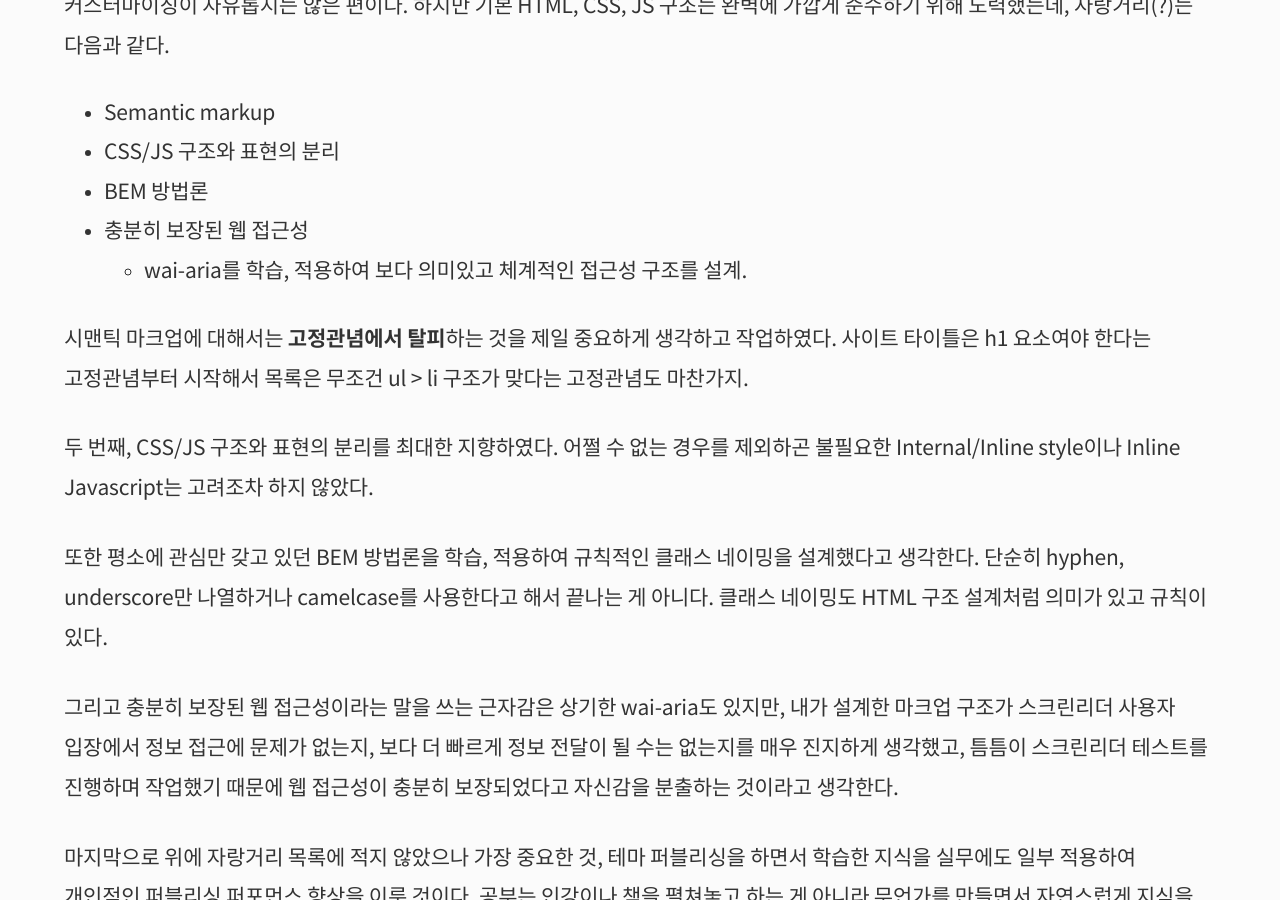
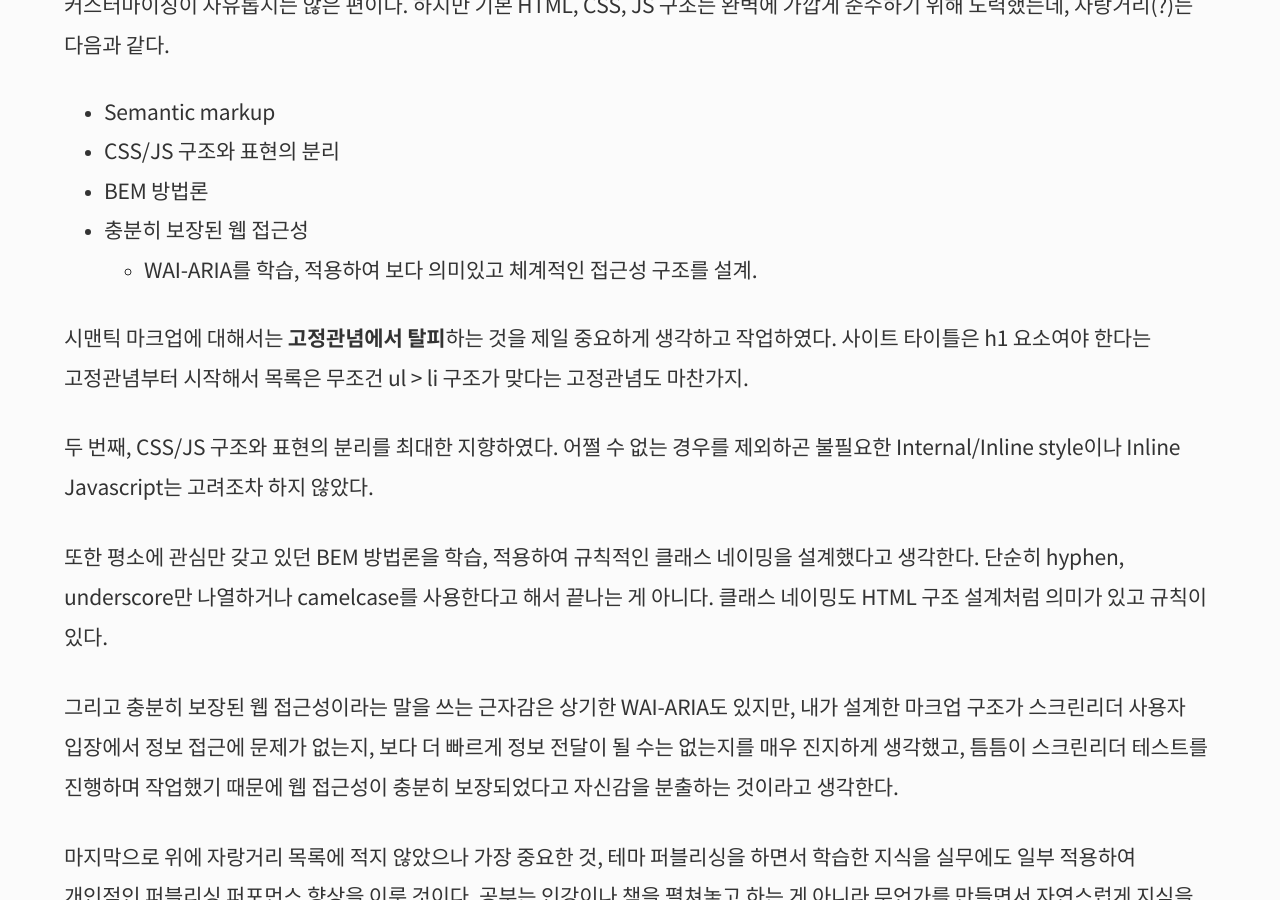
Before and after one commit to selosele/selosele.github.io, a Jekyll site: the page built from _posts/2020-06-24-made-jekyll-theme.md, in a window 1280 px wide and 900 px high, scrolled down 866 px. Built offline with Jekyll 4.4.1, drawn with Linux system fonts in a browser that asks for light colours; cached includes are drawn as plain includes; comment, search, counter and statistics services are not loaded.

Commit message:
포스트 수정

```diff
--- a/_posts/2020-06-24-made-jekyll-theme.md
+++ b/_posts/2020-06-24-made-jekyll-theme.md
@@ -29,7 +29,7 @@ tags:
 * CSS/JS 구조와 표현의 분리
 * BEM 방법론
 * 충분히 보장된 웹 접근성
-  * wai-aria를 학습, 적용하여 보다 의미있고 체계적인 접근성 구조를 설계.
+  * WAI-ARIA를 학습, 적용하여 보다 의미있고 체계적인 접근성 구조를 설계.
 
 시맨틱 마크업에 대해서는 **고정관념에서 탈피**하는 것을 제일 중요하게 생각하고 작업하였다. 사이트 타이틀은 h1 요소여야 한다는 고정관념부터 시작해서 목록은 무조건 ul > li 구조가 맞다는 고정관념도 마찬가지.
 
@@ -37,7 +37,7 @@ tags:
 
 또한 평소에 관심만 갖고 있던 BEM 방법론을 학습, 적용하여 규칙적인 클래스 네이밍을 설계했다고 생각한다. 단순히 hyphen, underscore만 나열하거나 camelcase를 사용한다고 해서 끝나는 게 아니다. 클래스 네이밍도 HTML 구조 설계처럼 의미가 있고 규칙이 있다.
 
-그리고 충분히 보장된 웹 접근성이라는 말을 쓰는 근자감은 상기한 wai-aria도 있지만, 내가 설계한 마크업 구조가 스크린리더 사용자 입장에서 정보 접근에 문제가 없는지, 보다 더 빠르게 정보 전달이 될 수는 없는지를 매우 진지하게 생각했고, 틈틈이 스크린리더 테스트를 진행하며 작업했기 때문에 웹 접근성이 충분히 보장되었다고 자신감을 분출하는 것이라고 생각한다.
+그리고 충분히 보장된 웹 접근성이라는 말을 쓰는 근자감은 상기한 WAI-ARIA도 있지만, 내가 설계한 마크업 구조가 스크린리더 사용자 입장에서 정보 접근에 문제가 없는지, 보다 더 빠르게 정보 전달이 될 수는 없는지를 매우 진지하게 생각했고, 틈틈이 스크린리더 테스트를 진행하며 작업했기 때문에 웹 접근성이 충분히 보장되었다고 자신감을 분출하는 것이라고 생각한다.
 
 마지막으로 위에 자랑거리 목록에 적지 않았으나 가장 중요한 것, 테마 퍼블리싱을 하면서 학습한 지식을 실무에도 일부 적용하여 개인적인 퍼블리싱 퍼포먼스 향상을 이룬 것이다. 공부는 인강이나 책을 펼쳐놓고 하는 게 아니라 무언가를 만들면서 자연스럽게 지식을 습득하는 것이라고 실감하였다.
 
```
Also changed, not shown: _posts/2020-01-29-layer-popup.md (+2 -2 lines), _posts/2020-03-04-abbr.md (+1 -1 lines).
